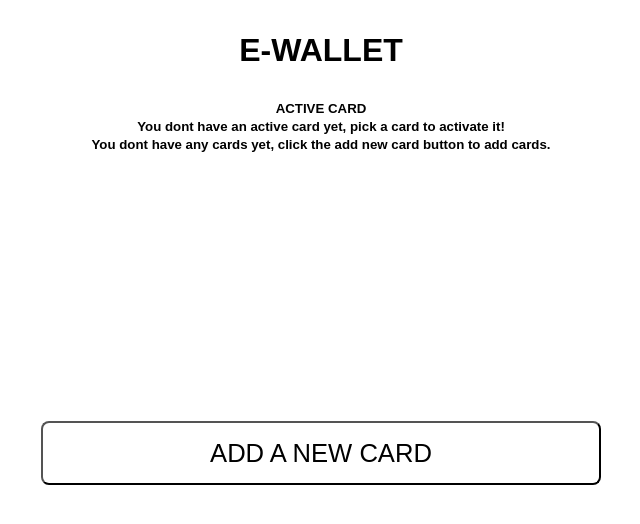
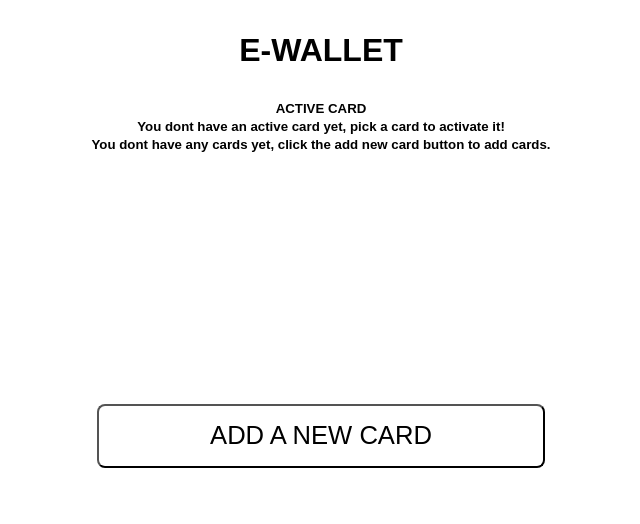
Before and after one commit to JesperSkold/e-wallet-vue, a Vue app: page / in a window 1280 px wide. Shown: the top 524 px of the page, without its empty margins (319-959 px from the left). Built offline with nearby package versions, Linux system fonts and the light colour scheme.

Commit message:
added some styling including scaling down page and title for page in tabs

```diff
--- a/public/index.html
+++ b/public/index.html
@@ -5,7 +5,7 @@
     <meta http-equiv="X-UA-Compatible" content="IE=edge">
     <meta name="viewport" content="width=device-width,initial-scale=1.0">
     <link rel="icon" href="<%= BASE_URL %>favicon.ico">
-    <title><%= htmlWebpackPlugin.options.title %></title>
+    <title>E-WALLET</title>
   </head>
   <body>
     <noscript>
--- a/src/App.vue
+++ b/src/App.vue
@@ -67,5 +67,4 @@ p, label, li{
 }
 
 
-
 </style>
--- a/src/components/CardItem.vue
+++ b/src/components/CardItem.vue
@@ -78,7 +78,7 @@ $maxCards: 50;
 @for $i from 0 through $maxCards {
 	.l-#{$i} {
 		position: absolute;
-		top: 30rem + ($i * 7);
+		top: 25rem + ($i * 7);
 		-webkit-box-shadow: 5px 5px 25px -6px rgba(0, 0, 0, 0.22);
 		box-shadow: 5px 5px 25px -6px rgba(0, 0, 0, 0.22);
 	}
@@ -86,6 +86,7 @@ $maxCards: 50;
 
 .card,
 .active {
+	transform: scale(0.8);
 	color: white;
 	border: 1px black solid;
 	width: 35rem;
--- a/src/views/AddCardPage.vue
+++ b/src/views/AddCardPage.vue
@@ -3,62 +3,20 @@
 		<h1>ADD NEW CARD</h1>
 		<img class="go-back" src="../assets/go_back.svg" alt="go back btn" @click="$emit('goBack')" />
 		<h5>NEW CARD</h5>
-		<!-- <div class="card" :style="{ background: cardColor, color: textColor }">
-			<div class="vendor-placeholder">
-				<img v-if="card.vendor" :src="require(`../assets/${card.vendor}.svg`)" alt="currency" class="vendor" />
-			</div>
-			<div class="chip-signal-box">
-				<img v-if="card.vendor === 'bitcoin' || card.vendor === 'ninja'" src="../assets/wifi_white.svg" alt="" class="signal" />
-				<img v-else src="../assets/wifi.svg" alt="" class="signal" />
-				<img src="../assets/chip.svg" alt="" class="chip" />
-			</div>
-			<p class="card-number">{{ numberFormatting }}</p>
-			<div class="bottom-text">
-				<div class="card-holder">
-					<p class="name">CARDHOLDER NAME</p>
-					<p class="real-name">{{ card.cardHolder }}</p>
-				</div>
-				<div class="valid-text">
-					<p class="valid-until">VALID UNTIL</p>
-					<p v-if="card.expireMonth === '' && card.expireYear === ''" class="valid-expire">MM / YY</p>
-					<p v-else class="valid-expire">{{ card.expireMonth }} / {{ card.expireYear }}</p>
-				</div>
-			</div>
-		</div> -->
-		<CardItem :card="card"/>
+		<CardItem :card="card" class="noEmits" />
 		<form @submit.prevent="submitCard">
 			<div>
 				<label for="cardNumber">CARD NUMBER</label>
-				<input
-					name="cardNumber"
-					id="card number"
-					type="text"
-					placeholder="XXXX XXXX XXXX XXXX"
-					v-model="card.cardNumber"
-					@focus="removeSingleError"
-					maxlength="16"
-					required
-				/>
+				<input name="cardNumber" id="card number" type="text" placeholder="XXXX XXXX XXXX XXXX" v-model="card.cardNumber" @focus="removeSingleError" maxlength="16" required />
 			</div>
 			<div>
 				<label for="fullName">CARDHOLDER NAME</label>
-				<input
-					name="fullName"
-					id="name"
-					type="text"
-					placeholder="FirstName LastName"
-					v-model="card.cardHolder"
-					maxlength="30"
-					required
-					@focus="removeSingleError"
-				/>
+				<input name="fullName" id="name" type="text" placeholder="FirstName LastName" v-model="card.cardHolder" maxlength="30" required @focus="removeSingleError" />
 			</div>
 
 			<div class="month-year">
 				<div class="month-container">
 					<label for="months">MONTH</label>
-					<!-- 12-->
-					<!-- <input type="number" /> -->
 					<select name="months" id="month" v-model="card.expireMonth" required @change="removeSingleError">
 						<option value="" disabled selected hidden></option>
 						<option value="01">01</option>
@@ -77,8 +35,6 @@
 				</div>
 				<div class="year-container">
 					<label for="years">YEAR</label>
-					<!-- 21-25-->
-					<!-- <input type="number" /> -->
 					<select name="years" id="year" v-model="card.expireYear" @change="removeSingleError" required>
 						<option value="" disabled selected hidden></option>
 						<option value="22">22</option>
@@ -92,14 +48,7 @@
 
 			<div class="vendor-container">
 				<label for="vendor">VENDOR</label>
-				<select
-					name="vendor"
-					id="vendor"
-					v-model="card.vendor"
-					@change="removeSingleError($event);
-					"
-					required
-				>
+				<select name="vendor" id="vendor" v-model="card.vendor" @change="removeSingleError($event)" required>
 					<option value="" disabled selected hidden></option>
 					<option value="bitcoin">Bitcoin Inc</option>
 					<option value="blockchain">Blockchain Inc</option>
@@ -117,10 +66,10 @@
 </template>
 
 <script>
-import CardItem from "../components/CardItem.vue"
+import CardItem from "../components/CardItem.vue";
 export default {
 	components: {
-		CardItem
+		CardItem,
 	},
 	data() {
 		return {
@@ -174,28 +123,6 @@ export default {
 		randomCvv() {
 			return String(Math.floor(Math.random() * 4)) + String(Math.floor(Math.random() * 4)) + String(Math.floor(Math.random() * 4));
 		},
-		// changeCardColor() {
-		// 	switch (this.card.vendor) {
-		// 		case "bitcoin":
-		// 			this.cardColor = "#FFB84D";
-		// 			this.textColor = "black";
-		// 			break;
-		// 		case "blockchain":
-		// 			this.cardColor = "#8B58F9";
-		// 			this.textColor = "white";
-		// 			break;
-		// 		case "evil":
-		// 			this.cardColor = "#F33355";
-		// 			this.textColor = "white";
-		// 			break;
-		// 		case "ninja":
-		// 			this.cardColor = "#222222";
-		// 			this.textColor = "white";
-		// 			break;
-		// 		default:
-		// 			this.cardColor = "grey";
-		// 	}
-		// },
 		submitCard() {
 			this.$emit("card", { ...this.card });
 		},
@@ -268,9 +195,9 @@ export default {
 </script>
 
 <style lang="scss" scoped>
-// .vendor-placeholder {
-// 	height: 4rem;
-// }
+.noEmits {
+	pointer-events: none;
+}
 main {
 	display: flex;
 	flex-direction: column;
@@ -290,6 +217,9 @@ div input {
 h1,
 h5 {
 	margin: 0;
+}
+h1{
+	margin-top: 1rem;
 }
 h5 {
 	margin-bottom: 0.5rem;
@@ -330,70 +260,6 @@ button {
 	}
 }
 
-// .card {
-// 	border: 1px black solid;
-// 	overflow: hidden;
-// 	border-radius: 1rem;
-// 	height: 21.8rem;
-// 	width: 35rem;
-// 	background: #d0d0d0;
-// 	margin-bottom: 2rem;
-// }
-// .vendor {
-// 	margin: 0.5rem 0 0 30rem;
-// }
-
-// .chip {
-// 	background: white;
-// 	border-radius: 0.5rem;
-// }
-
-// .chip-signal-box {
-// 	display: flex;
-// 	margin-left: 1rem;
-// 	flex-direction: column;
-// 	width: 4rem;
-// }
-
-// .card-number {
-// 	height: 3rem;
-// 	margin: 0.5rem;
-// 	padding: 0;
-// 	font-size: 3rem;
-// 	text-align: center;
-// }
-
-// .card-holder p {
-// 	margin: 0;
-// 	padding: 0;
-// }
-
-// .card-holder .name {
-// 	margin: 0.5rem 0;
-// }
-
-// .real-name {
-// 	font-size: 1.5rem;
-// }
-
-// .bottom-text {
-// 	display: flex;
-// 	margin: 1rem;
-// 	justify-content: space-between;
-// }
-// .valid-text .valid-until {
-// 	margin: 0.5rem 0;
-// }
-
-// .valid-expire {
-// 	text-align: end;
-// 	font-size: 1.5rem;
-// }
-// .valid-text p {
-// 	padding: 0;
-// 	margin: 0;
-// }
-
 .go-back {
 	// position: absolute;
 	// right: 60%;
@@ -408,5 +274,4 @@ button {
 		background: #d0d0d0;
 	}
 }
-
 </style>
--- a/src/views/HomePage.vue
+++ b/src/views/HomePage.vue
@@ -150,10 +150,10 @@ button {
 }
 
 .add-btn {
-	margin-top: 2%;
+	margin-top: 0.5rem;
 	position: relative;
 	height: 4rem;
-	width: 35rem;
+	width: 28rem;
 	font-size: 1.6rem;
 	border-radius: 0.5rem;
 	background: none;
```
